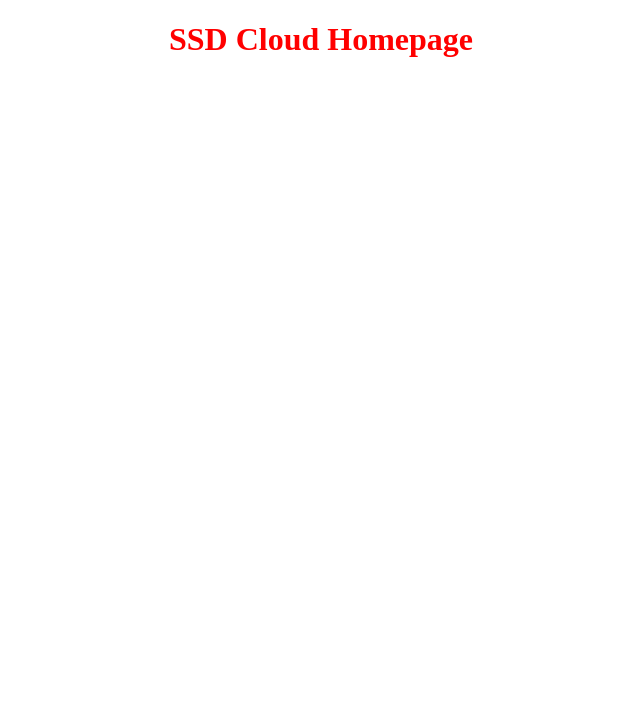
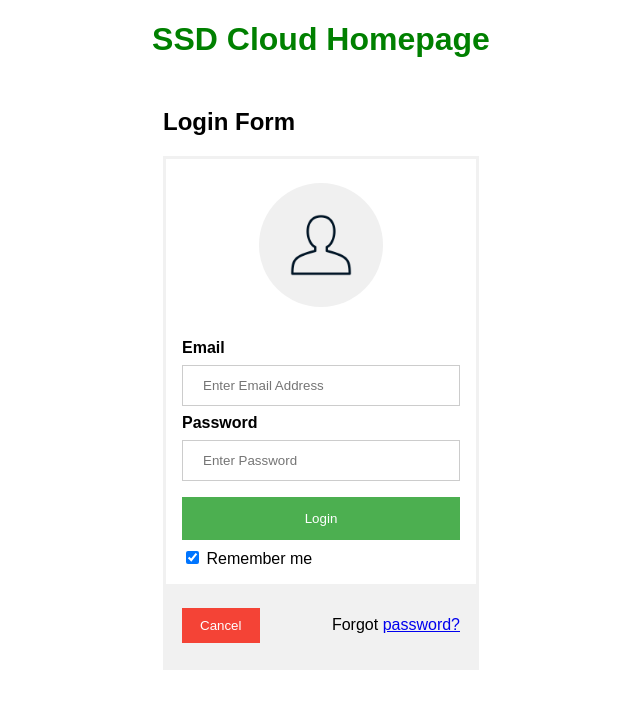
Before and after one commit to EL9776/Secure-Software-Development, a PHP site: page / in a window 1280 px wide. Shown: the top 709 px of the page, without its empty margins (319-959 px from the left). Run offline with PHP 8.4, Linux system fonts and the light colour scheme.

Commit message:
Addition of Login Form and successful login page.
Still needs validation (Server+Client), MySQL Integration,
and a patch for Indirect Object Referencing.

```diff
--- a/index.php
+++ b/index.php
@@ -2,7 +2,7 @@
 
 require_once('oopMaster.php');
 
-$title="Test";
+$title="SSD Cloud";
 $cssPath="/resources/master.css";
 
 $page=new MasterPage($title,$cssPath);
--- a/oopMaster.php
+++ b/oopMaster.php
@@ -28,6 +28,33 @@ class MasterPage
     {
             $_masterPage = <<<MASTER
 <h1>SSD Cloud Homepage</h1>
+<div class="masterLoginForm">
+<h2>Login Form</h2>
+<form action="/validateLogin.php" method="POST">
+  <div class="imgcontainer">
+    <img src="resources/avatar.png" alt="Avatar" class="avatar">
+  </div>
+
+  <div class="container">
+    <label for="email"><b>Email</b></label>
+    <input type="text" placeholder="Enter Email Address" name="email" required>
+
+    <label for="psw"><b>Password</b></label>
+    <input type="password" placeholder="Enter Password" name="psw" required>
+
+    <button type="submit">Login</button>
+    <label>
+      <input type="checkbox" checked="checked" name="remember"> Remember me
+    </label>
+  </div>
+
+  <div class="container" style="background-color:#f1f1f1">
+    <button type="button" class="cancelbtn">Cancel</button>
+    <span class="psw">Forgot <a href="#">password?</a></span>
+  </div>
+</form>
+</div>
+
 MASTER;
         $this->_pages->setBodyContent($_masterPage);
     }
--- a/resources/master.css
+++ b/resources/master.css
@@ -1,4 +1,76 @@
 h1{
-    color: red;
+    color: green;
     text-align: center;
 }
+body {
+    font-family: Arial,
+    Helvetica, sans-serif;
+}
+form {
+    border: 3px solid #f1f1f1;
+    max-width:400px;
+}
+input[type=text], input[type=password] {
+    width: 100%;
+    padding: 12px 20px;
+    margin: 8px 0;
+    display: inline-block;
+    border: 1px solid #ccc;
+    box-sizing: border-box;
+}
+
+button {
+    background-color: #4CAF50;
+    color: white;
+    padding: 14px 20px;
+    margin: 8px 0;
+    border: none;
+    cursor: pointer;
+    width: 100%;
+}
+
+button:hover {
+    opacity: 0.8;
+}
+
+.cancelbtn {
+    width: auto;
+    padding: 10px 18px;
+    background-color: #f44336;
+}
+
+.imgcontainer {
+    text-align: center;
+    margin: 24px 0 12px 0;
+}
+
+img.avatar {
+    width: 40%;
+    border-radius: 50%;
+}
+
+.container {
+    padding: 16px;
+}
+
+span.psw {
+    float: right;
+    padding-top: 16px;
+}
+
+@media screen and (max-width: 300px) {
+    span.psw {
+        display: block;
+        float: none;
+    }
+    .cancelbtn {
+        width: 100%;
+    }
+}
+
+.masterLoginForm{
+    margin: auto;
+    margin-top: 50px;
+    width: 25%;
+
+}
```
Also changed, not shown: validateLogin.php (added, +7 -0 lines), resources/avatar.png (added).
